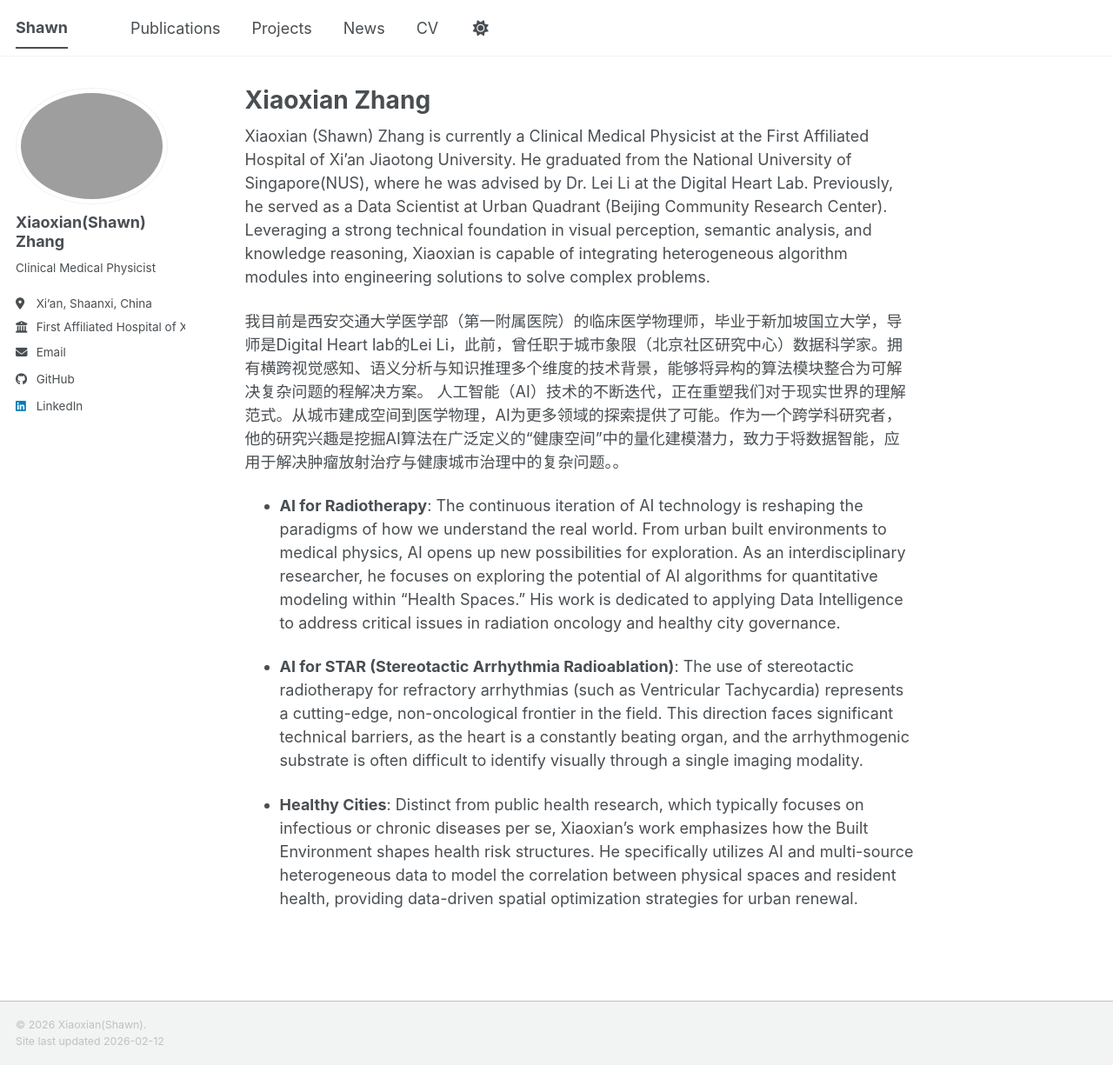
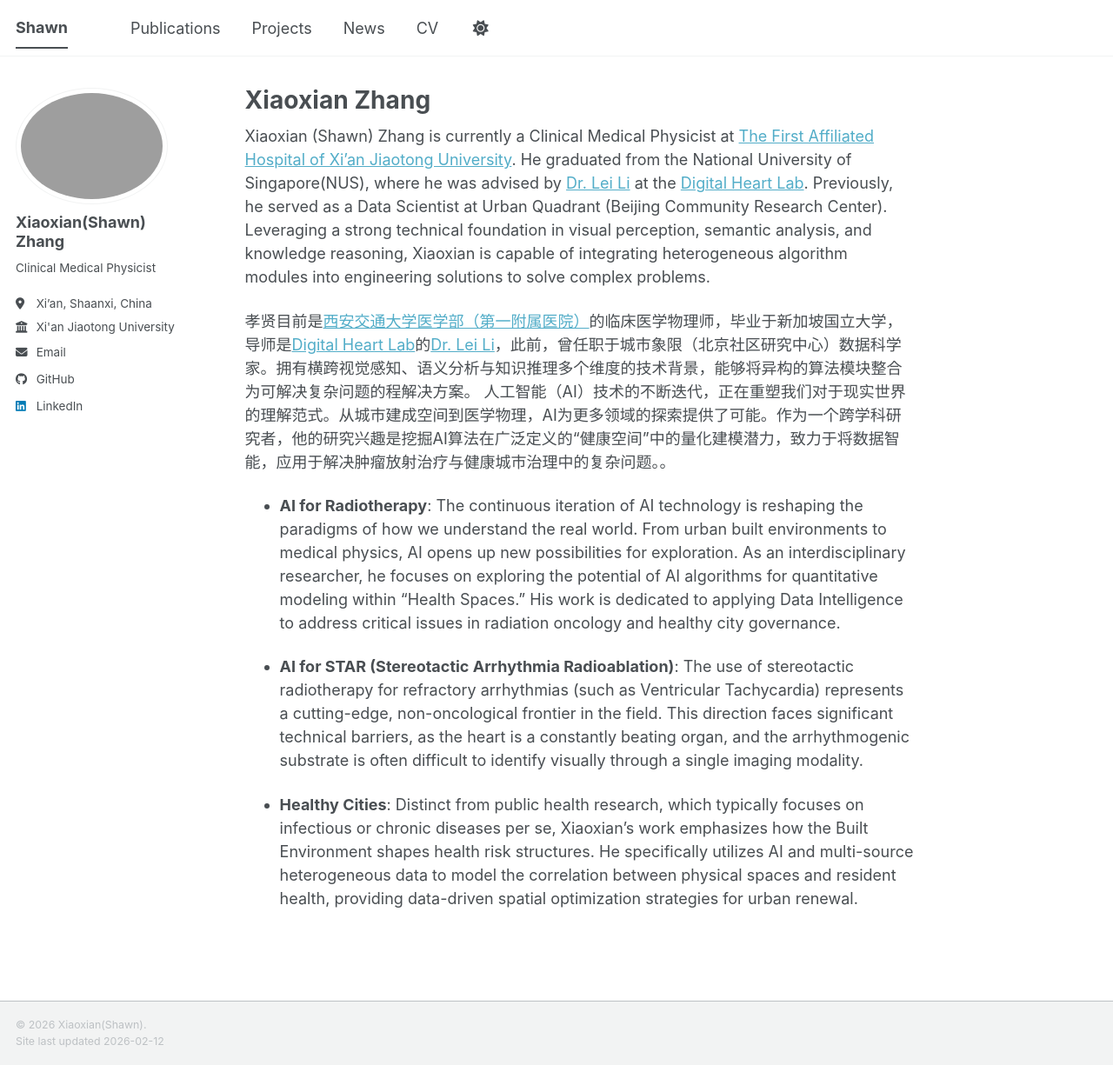
Before and after one commit to ZhangYuGe18/xiaoxian.github.io, a Jekyll site: the page built from _pages/about.md, in a window 1280 px wide and 1225 px high. Shown: the whole window at 87% size. Built offline with Jekyll 4.4.1, drawn with Linux system fonts in a browser that asks for light colours; a script bundle is joined from its source files by our own code; library files that are not in the unit come from our copies.

Commit message:
first version

```diff
--- a/_config.yml
+++ b/_config.yml
@@ -28,7 +28,7 @@ author:
   pronouns         : # example: "she/her"
   bio              : "Clinical Medical Physicist"
   location         : "Xi’an, Shaanxi, China"
-  employer         : "First Affiliated Hospital of Xi'an Jiaotong University"
+  employer         : "Xi'an Jiaotong University"
   uri              : # URL
   email            : "xiaoxianzhang@xjtu.edu.cn"
 
--- a/_pages/about.md
+++ b/_pages/about.md
@@ -7,9 +7,9 @@ redirect_from:
   - /about.html
 ---
 
-Xiaoxian (Shawn) Zhang is currently a Clinical Medical Physicist at the First Affiliated Hospital of Xi'an Jiaotong University. He graduated from the National University of Singapore(NUS), where he was advised by Dr. Lei Li at the Digital Heart Lab. Previously, he served as a Data Scientist at Urban Quadrant (Beijing Community Research Center). Leveraging a strong technical foundation in visual perception, semantic analysis, and knowledge reasoning, Xiaoxian is capable of integrating heterogeneous algorithm modules into engineering solutions to solve complex problems.
+Xiaoxian (Shawn) Zhang is currently a Clinical Medical Physicist at [The First Affiliated Hospital of Xi'an Jiaotong University](http://www.dyyy.xjtu.edu.cn/). He graduated from the National University of Singapore(NUS), where he was advised by [Dr. Lei Li](https://lileitech.github.io/) at the [Digital Heart Lab](https://digitalheartlab.com/). Previously, he served as a Data Scientist at Urban Quadrant (Beijing Community Research Center). Leveraging a strong technical foundation in visual perception, semantic analysis, and knowledge reasoning, Xiaoxian is capable of integrating heterogeneous algorithm modules into engineering solutions to solve complex problems.
 
-我目前是西安交通大学医学部（第一附属医院）的临床医学物理师，毕业于新加坡国立大学，导师是Digital Heart lab的Lei Li，此前，曾任职于城市象限（北京社区研究中心）数据科学家。拥有横跨视觉感知、语义分析与知识推理多个维度的技术背景，能够将异构的算法模块整合为可解决复杂问题的程解决方案。
+孝贤目前是[西安交通大学医学部（第一附属医院）](http://www.dyyy.xjtu.edu.cn/)的临床医学物理师，毕业于新加坡国立大学，导师是[Digital Heart Lab](https://digitalheartlab.com/)的[Dr. Lei Li](https://lileitech.github.io/)，此前，曾任职于城市象限（北京社区研究中心）数据科学家。拥有横跨视觉感知、语义分析与知识推理多个维度的技术背景，能够将异构的算法模块整合为可解决复杂问题的程解决方案。
 人工智能（AI）技术的不断迭代，正在重塑我们对于现实世界的理解范式。从城市建成空间到医学物理，AI为更多领域的探索提供了可能。作为一个跨学科研究者，他的研究兴趣是挖掘AI算法在广泛定义的“健康空间”中的量化建模潜力，致力于将数据智能，应用于解决肿瘤放射治疗与健康城市治理中的复杂问题。。
 
 - **AI for Radiotherapy**: The continuous iteration of AI technology is reshaping the paradigms of how we understand the real world. From urban built environments to medical physics, AI opens up new possibilities for exploration. As an interdisciplinary researcher, he focuses on exploring the potential of AI algorithms for quantitative modeling within "Health Spaces." His work is dedicated to applying Data Intelligence to address critical issues in radiation oncology and healthy city governance.
```
Also changed, not shown: _pages/cv.md (+8 -8 lines).
